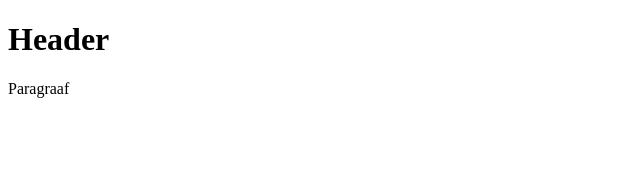
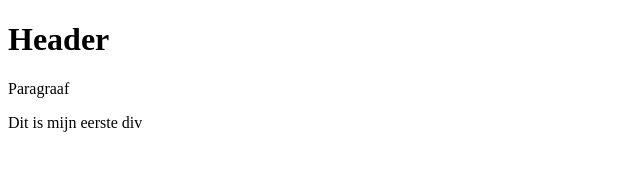
Before and after one commit to tbussink/TomBussink98, a plain HTML site: page index.html in a window 1280 px wide. Shown: the whole page, without its empty margins (0-640 px from the left). Drawn offline with Linux system fonts and the light colour scheme.

Commit message:
Ik heb mijn eerste div aangemaakt

```diff
--- a/index.html
+++ b/index.html
@@ -7,6 +7,7 @@
 
 <h1>Header</h1>
 <p>Paragraaf</p>
+<div>Dit is mijn eerste div</div>
 
 </body>
 </html>
```
